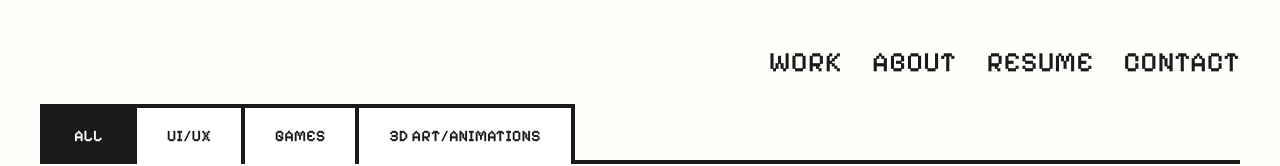
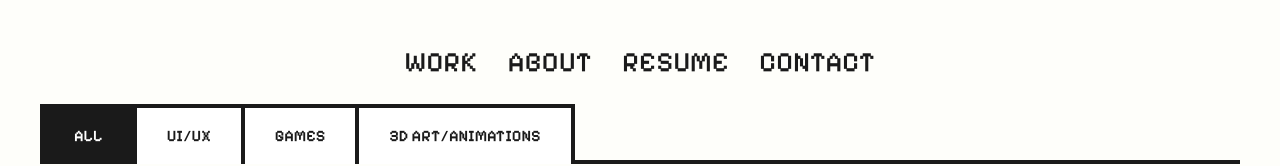
Before and after one commit to audreytho/portfolio, a React (Vite) app: page /work in a window 1280 px wide. Shown: the top 166 px of the page. Built offline with nearby package versions, Linux system fonts and the light colour scheme.

Commit message:
minor aesthetic changes and bug fixes

```diff
--- a/src/App.css
+++ b/src/App.css
@@ -54,13 +54,17 @@ a,
     }
 }
 
-/* Header - Top Right Corner (only on sub-pages) */
+/* Header - Centered */
 header {
     position: fixed;
     top: 40px;
-    right: 40px;
+    left: 50%;
+    transform: translateX(-50%);
     z-index: 1000;
     background: transparent;
+    width: 100%;
+    display: flex;
+    justify-content: center;
 }
 
 header h2 {
@@ -70,6 +74,7 @@ header h2 {
 nav ul {
     list-style: none;
     display: flex;
+    justify-content: center;
     gap: 30px;
 }
 
--- a/src/data/portfolio.json
+++ b/src/data/portfolio.json
@@ -177,7 +177,7 @@
     {
       "id": 10,
       "title": "Dylan Kim Portfolio Website",
-      "category": "art",
+      "category": "programming",
       "description": "A UI/UX design project showcasing a portfolio website design for Dylan Kim.",
       "tech": [
         "Figma",
```
